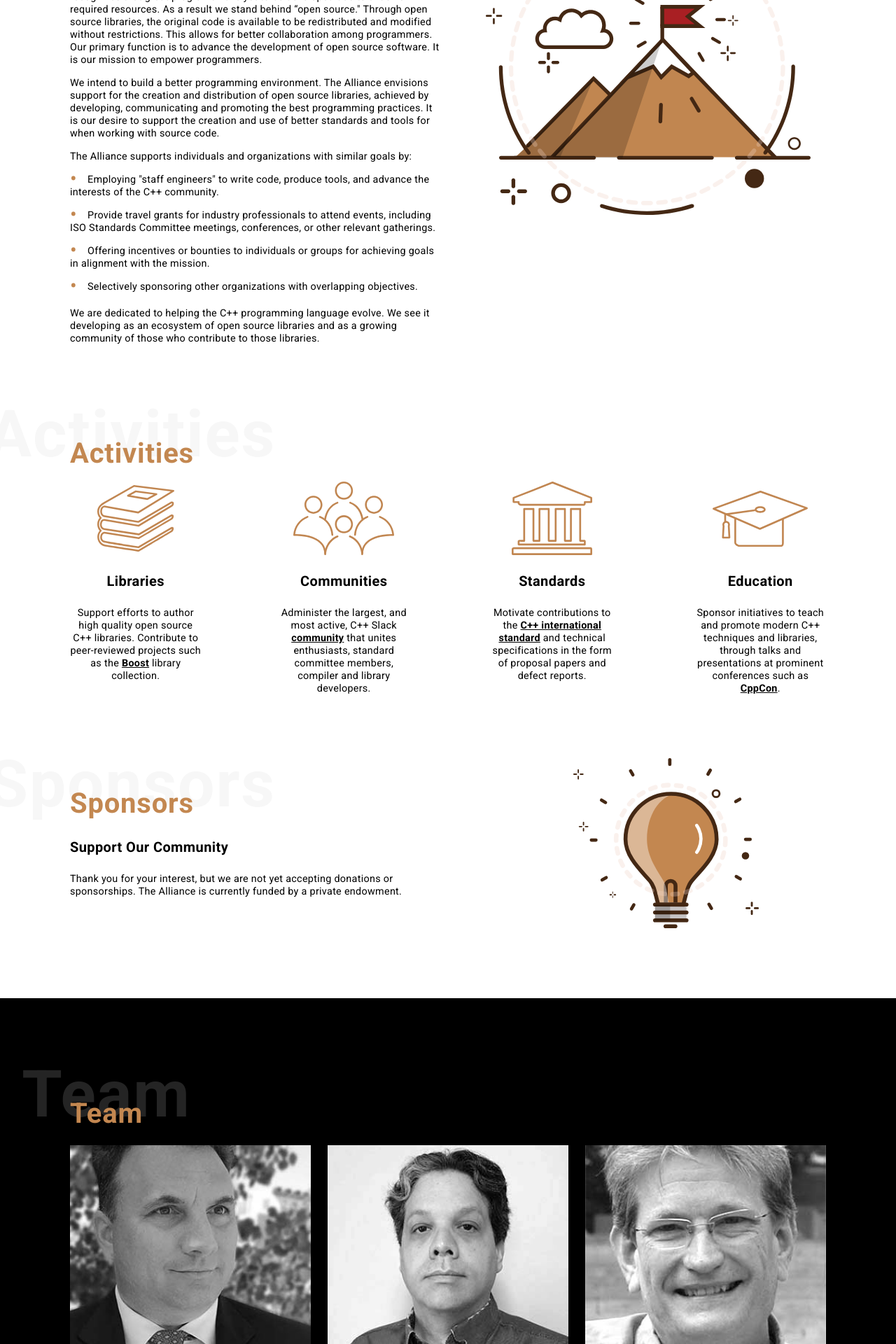
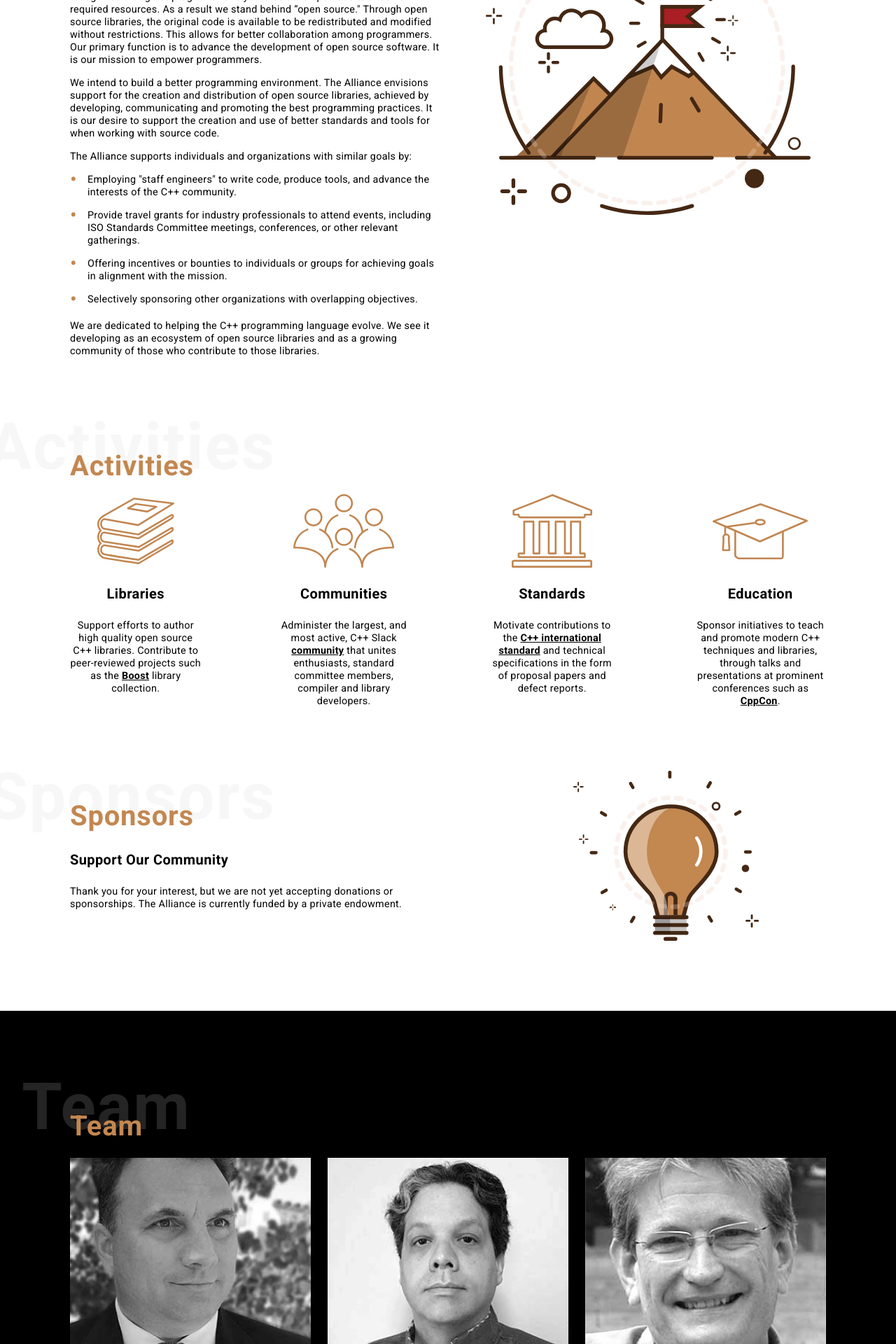
Before and after one commit to AlchemyInteractive/cpp-alliance, a Jekyll site: the page built from index.html, in a window 1280 px wide. Shown: the part 1002-2922 px from the top of the page at 70% size. Built offline with Jekyll 4.4.1, drawn with Linux system fonts in a browser that asks for light colours.

Commit message:
makes list item 2nd line indented

```diff
--- a/_sass/base/text.scss
+++ b/_sass/base/text.scss
@@ -157,18 +157,10 @@ img {
 }
 
 .formatted-text {
-  li:before {
-    content: '•';
-    color: $color--gold;
-    font-size: 2em;
-    padding-right: $spacing--s;
-    position: relative;
-    top: 0.15em;
-    line-height: 0;
+  @include breakpoint($desktop-small) {
+    margin-bottom: $spacing--m;
   }
-}
 
-.formatted-text {
   p,
   li {
     margin-bottom: $spacing--s;
@@ -182,8 +174,31 @@ img {
     }
   }
 
-  @include breakpoint($desktop-small) {
-    margin-bottom: $spacing--m;
+  li {
+    position: relative;
+    padding-left: $spacing--l;
+
+    @include breakpoint($desktop-large) {
+      padding-left: 35px;
+    }
+  }
+
+  li:before {
+    content: '•';
+    color: $color--gold;
+    font-size: 2em;
+    position: absolute;
+    top: 9px;
+    left: 0;
+    line-height: 0;
+
+    @include breakpoint($desktop-small) {
+      top: 8px;
+    }
+
+    @include breakpoint($desktop-large) {
+      top: 12px;
+    }
   }
 }
 
```
